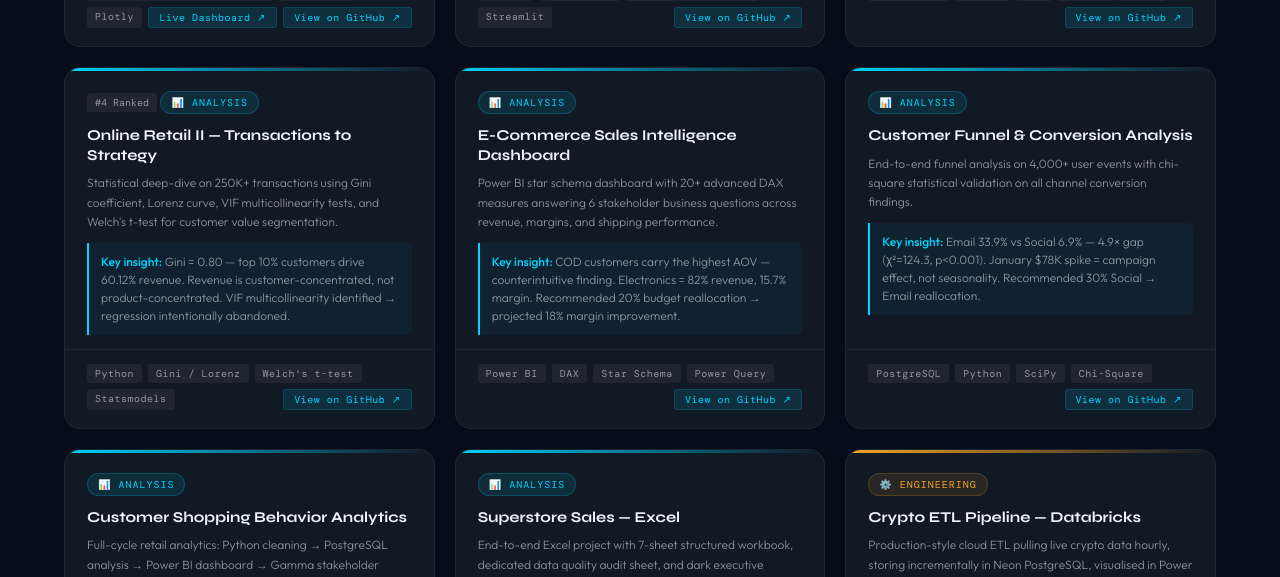
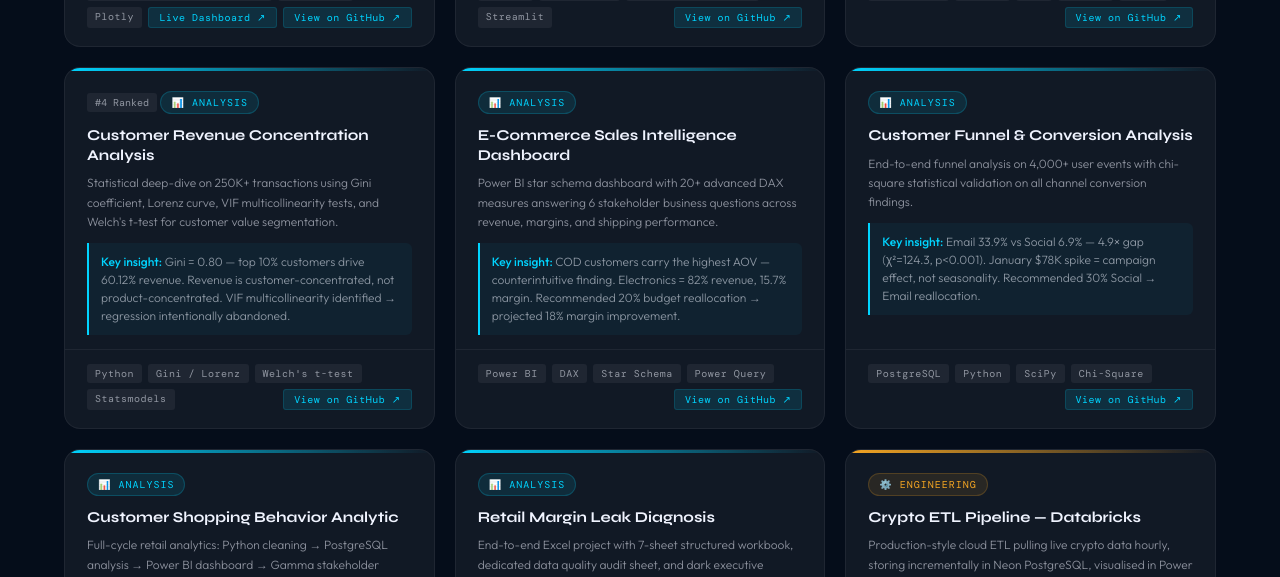
Before and after one commit to A-NarenKarthikeyan/A-NarenKarthikeyan.github.io, a plain HTML site: page index.html in a window 1280 px wide. Shown: the part 3080-3657 px from the top of the page. Drawn offline with nearby package versions, Linux system fonts and the light colour scheme; a web font is replaced by a local one.

Commit message:
Update project titles in index.html

```diff
--- a/index.html
+++ b/index.html
@@ -1341,7 +1341,7 @@
         <div class="card-body">
           <div class="project-rank">#4 Ranked</div>
           <div class="project-cat-badge badge-analysis">📊 Analysis</div>
-          <div class="project-title">Online Retail II — Transactions to Strategy</div>
+          <div class="project-title">Customer Revenue Concentration Analysis</div>
           <div class="project-desc">Statistical deep-dive on 250K+ transactions using Gini coefficient, Lorenz curve,
             VIF multicollinearity tests, and Welch's t-test for customer value segmentation.</div>
           <div class="project-insight"><strong>Key insight:</strong> Gini = 0.80 — top 10% customers drive 60.12%
@@ -1398,7 +1398,7 @@
         <div class="card-glow analysis-glow"></div>
         <div class="card-body">
           <div class="project-cat-badge badge-analysis">📊 Analysis</div>
-          <div class="project-title">Customer Shopping Behavior Analytics</div>
+          <div class="project-title">Customer Shopping Behavior Analytic</div>
           <div class="project-desc">Full-cycle retail analytics: Python cleaning → PostgreSQL analysis → Power BI
             dashboard → Gamma stakeholder presentation.</div>
           <div class="project-insight"><strong>Coverage:</strong> 3,900+ transactions, 6 SQL business queries on
@@ -1416,7 +1416,7 @@
         <div class="card-glow analysis-glow"></div>
         <div class="card-body">
           <div class="project-cat-badge badge-analysis">📊 Analysis</div>
-          <div class="project-title">Superstore Sales — Excel</div>
+          <div class="project-title">Retail Margin Leak Diagnosis</div>
           <div class="project-desc">End-to-end Excel project with 7-sheet structured workbook, dedicated data
             quality audit sheet, and dark executive dashboard.</div>
           <div class="project-insight"><strong>Key finding:</strong> Furniture = –45.9% margin loss centre. October
```
